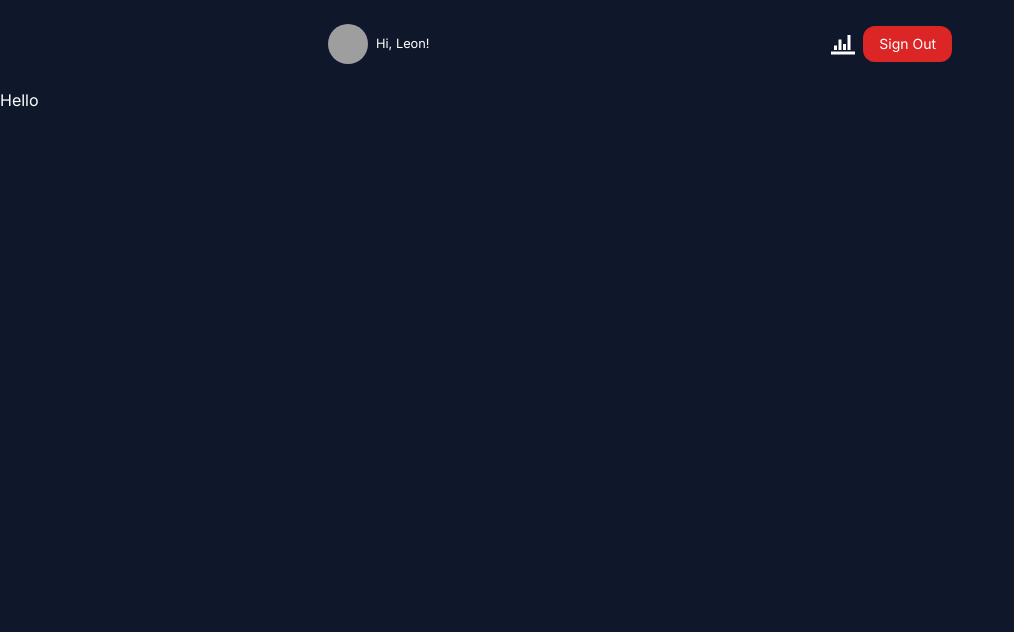
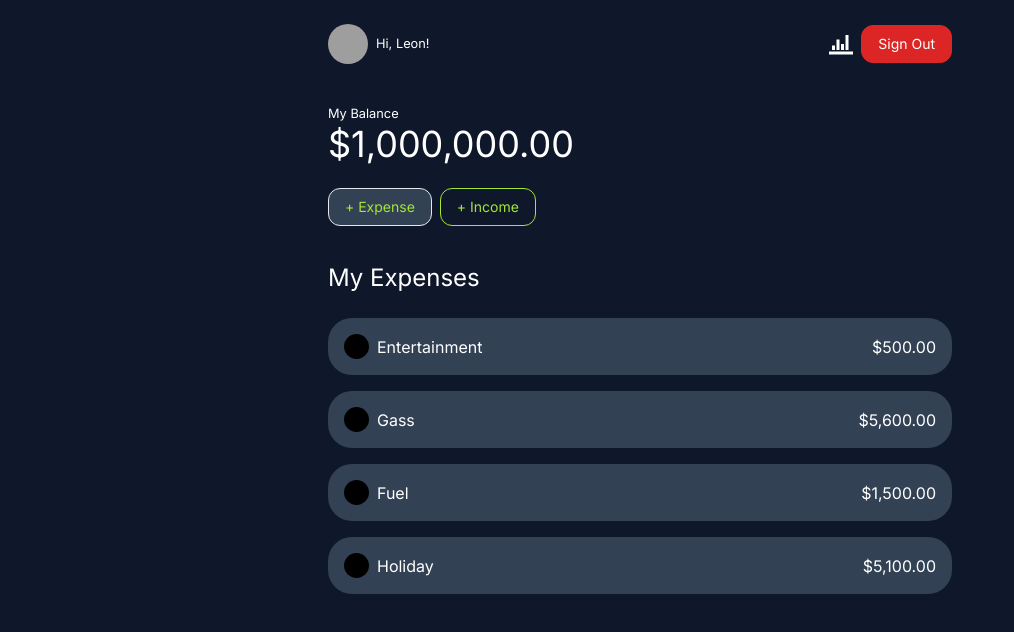
Before and after one commit to driffe/Army, a Next.js app in the folder money-tracker/: page / in a window 1280 px wide. Shown: the top 632 px of the page, without its empty margins (0-1014 px from the left). Built offline with nearby package versions, Linux system fonts and the light colour scheme; grey boxes are pictures that could not be loaded.

Commit message:
add expense section

```diff
--- a/money-tracker/app/globals.css
+++ b/money-tracker/app/globals.css
@@ -16,7 +16,16 @@
     .btn{
         @apply px-4 py-2 text-sm capitalize rounded-xl;
     }
+
+    .btn-primary{
+        @apply border bg-slate-700 text-lime-400;
+    }
+
+    .btn-primary-outline {
+        @apply border border-lime-400 text-lime-400
+    }
+
     .btn-danger{
-        @apply text-white bg-red-600 border-red-600;
+        @apply border text-white bg-red-600 border-red-600;
     }
 }
--- a/money-tracker/app/page.js
+++ b/money-tracker/app/page.js
@@ -1,4 +1,62 @@
+import {currencyFormatter} from '@/lib/utils'
+import ExpenseCategoryItem from '@/components/ExpenseCategory';
 
-export default function Home() {
-  return <p>Hello</p>;
+const DUMMY_DATA = [
+  {
+    id: 1,
+    title: "Entertainment",
+    color: "#000",
+    amount: 500,
+  },
+  {
+    id: 2,
+    title: "Gass",
+    color: "#000",
+    amount: 5600,
+  },
+  {
+    id: 3,
+    title: "Fuel",
+    color: "#000",
+    amount: 1500,
+  },
+  {
+    id: 4,
+    title: "Holiday",
+    color: "#000",
+    amount: 5100,
+  },
+];
+
+export default function Home({color, title, amount}) {
+  return (
+    <main className="container max-w-2xl px-6 mx-auto">
+      <section className="py-3">
+        <small className="text-grey-400 text-md">My Balance</small>
+        <h2 className="text-4xl font-blod">{currencyFormatter(1000000)}</h2>
+      </section>
+
+      <section className="flex items-center gap-2 py-3">
+        <button className="btn btn-primary">+ Expense</button>
+        <button className="btn btn-primary-outline">+ Income</button>
+      </section>
+
+      {/* Expense */}
+      <section className='py-6'>
+        <h3 className='text-2xl'>My Expenses</h3>
+        <div className='flex flex-col gap-4 mt-6'>
+          {DUMMY_DATA.map(expense => {
+            return (
+              <ExpenseCategoryItem
+                color={expense.color}
+                title={expense.title}
+                amount={expense.amount}
+              />
+            );
+          })}
+        </div>
+      </section>
+    </main>
+
+  );
 }
--- /dev/null
+++ b/money-tracker/components/ExpenseCategory.js
@@ -0,0 +1,20 @@
+import {currencyFormatter} from "@/lib/utils"
+
+function ExpenseCategoryItem({color, title, amount}){
+    return (
+        <button>
+            <div className='flex items-center justify-between px-4 py-4 bg-slate-700 rounded-3xl'>
+                <div className='flex items-center gap-2'>
+                    <div
+                        className='w-[25px] h-[25px] rounded-full'
+                        style={{backgroundColor:color}}
+                    />
+                    <h4 className='capitalize'>{title}</h4>
+                </div>
+                <p>{currencyFormatter(amount)}</p>
+            </div>
+        </button>
+    )
+}
+
+export default ExpenseCategoryItem;
--- /dev/null
+++ b/money-tracker/lib/utils.js
@@ -0,0 +1,8 @@
+export const currencyFormatter = (amount) => {
+    const formatter = Intl.NumberFormat("en-US", {
+        currency: "USD",
+        style: "currency"
+    })
+
+    return formatter.format(amount);
+};
```
